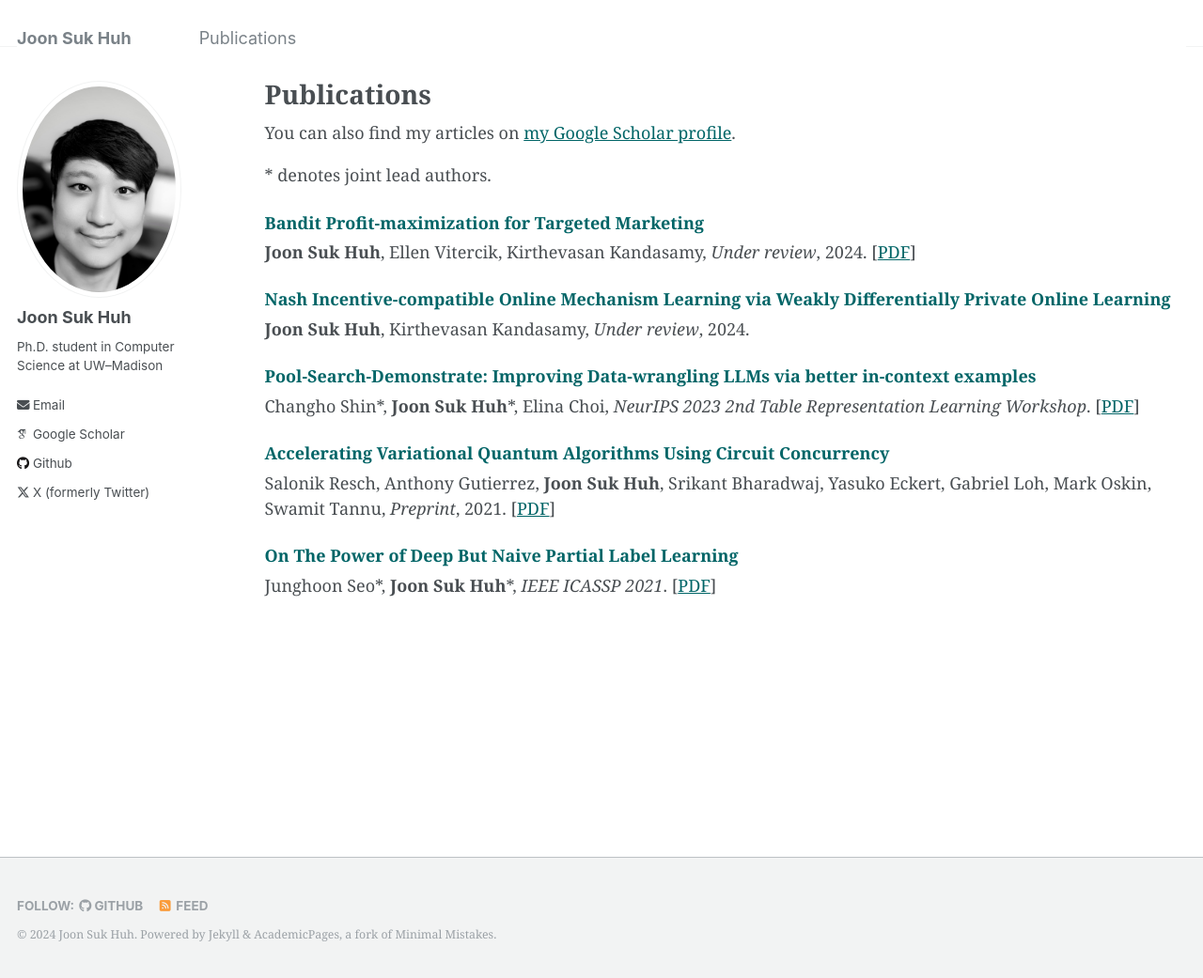
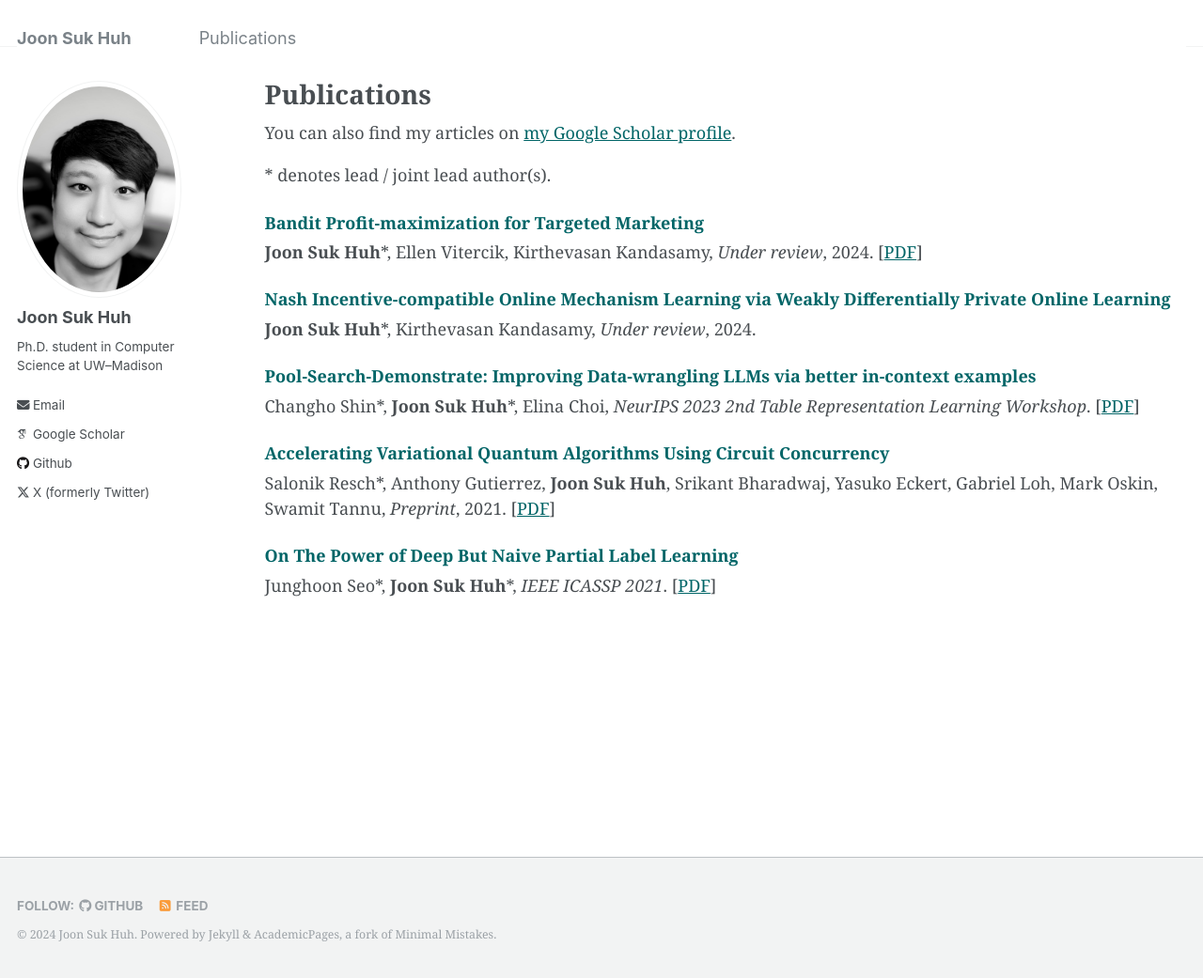
Before and after one commit to joon-huh/joon-huh.github.io, a Jekyll site: the page built from _pages/publications.md, in a window 1280 px wide and 1041 px high. Shown: the whole window at 94% size. Built offline with Jekyll 4.4.1, drawn with Linux system fonts in a browser that asks for light colours; some web fonts are replaced.

Commit message:
publications updated

```diff
--- a/_pages/publications.md
+++ b/_pages/publications.md
@@ -8,7 +8,7 @@ author_profile: true
 {% if site.author.googlescholar %}
   <div class="wordwrap">You can also find my articles on <a href="{{site.author.googlescholar}}">my Google Scholar profile</a>.</div>
 {% endif %}
-\* denotes joint lead authors.
+\* denotes lead / joint lead author(s).
 
 {% include base_path %}
 
```
Also changed, not shown: _publications/huh2024bandit.md (+1 -1 lines), _publications/huh2024incentive.md (+1 -1 lines), _publications/resch2021accelerating.md (+1 -1 lines).
